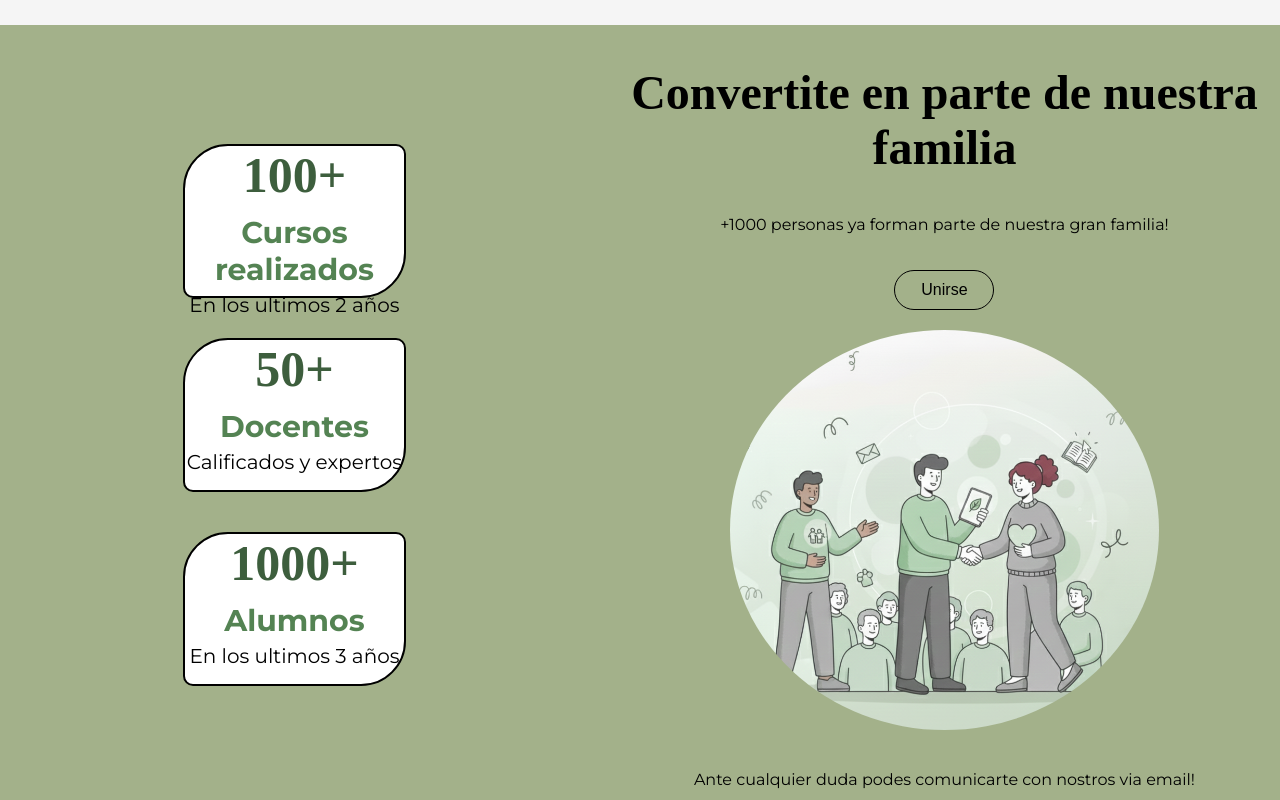
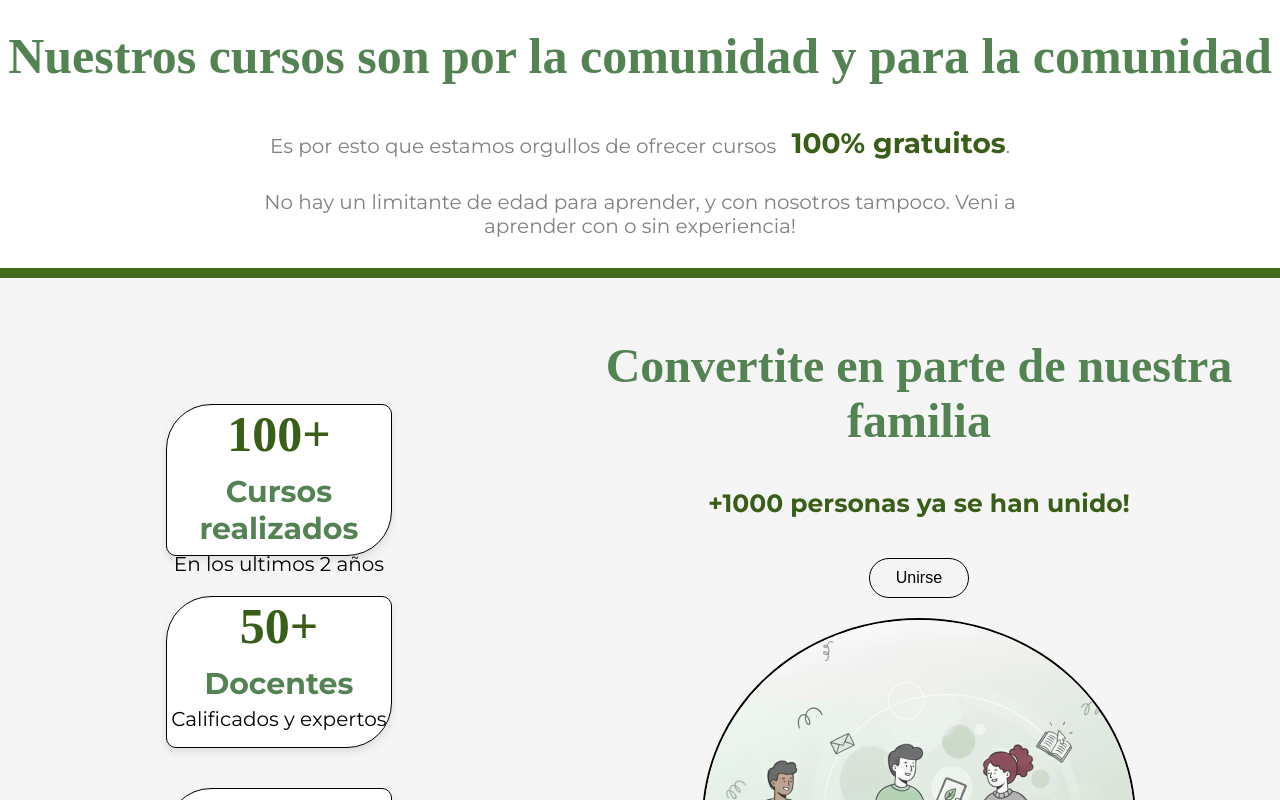
Before and after one commit to bautigr02/Frontend-Cursos, an Angular app: page / in a window 1280 px wide. Shown: the part 1660-2460 px from the top of the page. Built offline with nearby package versions, Linux system fonts and the light colour scheme.

Commit message:
Mod: Home v8-Para revision

```diff
--- a/src/app/home/home.component.html
+++ b/src/app/home/home.component.html
@@ -48,31 +48,37 @@
             </div>
         </div>
     </div>
-    <div class="estadisticas-generales">
+    <div class="info-importante">
+        <div class="titulo">
+            <h2>Nuestros cursos son por la comunidad y para la comunidad</h2>
+            <p>Es por esto que estamos orgullos de ofrecer cursos <span class="color-texto">100% gratuitos</span>.</p>
+            <p>No hay un limitante de edad para aprender, y con nosotros tampoco. Veni a aprender con o sin experiencia!</p>
+        </div>
+    </div>
+     <div class="estadisticas-generales">
         <div class="estadisticas">
             <div class="stat">
-                <h2>100+</h2>
+                <h2><span class = "color-change">100+</span></h2>
                 <h4>Cursos realizados</h4>
                 <p>En los ultimos 2 años</p>
             </div>
             <div class="stat">
-                <h2>50+</h2>
+                <h2><span class = "color-change">50+</span></h2>
                 <h4>Docentes</h4>
                 <p>Calificados y expertos</p>
             </div>
             <div class="stat">
-                <h2>1000+</h2>
+                <h2><span class = "color-change">1000+</span></h2>
                 <h4>Alumnos</h4>
                 <p>En los ultimos 3 años</p>
             </div>
         </div>
         <div class="estadisticas-texto">
             <h2>Convertite en parte de nuestra familia</h2>
-            <p>+1000 personas ya forman parte de nuestra gran familia!</p>
+            <h3><span class="color-change">+1000 personas ya se han unido!</span></h3>
             <button class="boton2" routerLink="/register">Unirse</button>
             <div class="estadisticas-texto-img">
                 <img src="/assets/Images/Foto-familia.png" alt="foto">
-                <p>Ante cualquier duda podes comunicarte con nostros via email!</p>
             </div>
 
         </div>
@@ -102,31 +108,6 @@
             </div>
         </div>
 
-        <div class="contenedor-2024">
-            <div class="contenedor-titulo-2024">
-                <h2>Nuestro 2024 fue de la siguiente manera...</h2>
-                <img src="/assets/Icons/Stats-logo.png" alt="foto-stats">
-                <!-- Cambiar png por uno de mejor calidad y tamaño -->
-            </div>
-            <div class="contenedor-info-2024">
-                    <div class="cuadrado">
-                        <h2>+500</h2>
-                        <p>Alumnos</p>
-                    </div>
-                    <div class="cuadrado">
-                        <h2>+20</h2>
-                        <p>Cursos</p>
-                    </div>
-                    <div class="cuadrado">
-                        <h2>+300</h2>
-                        <p>Horas realizadas</p>
-                    </div>
-                    <div class="cuadrado">
-                       <h2>+15</h2>
-                        <p>Docentes Trabajando</p>
-                    </div>
-            </div>
-        </div>
     <div class="contenedor-boton-unirse">
         <p> ¡Unite a nuestra comunidad y lleva tu aprendizaje al siguiente nivel!</p>
         <button class="boton" routerLink="/register">Unirse</button> <!-- Boton para Iniciar Sesion en la plataforma -->
--- a/src/app/home/home.component.scss
+++ b/src/app/home/home.component.scss
@@ -3,7 +3,7 @@ body {
     flex-direction: column;
     justify-content: center;
     align-items: center;
-    background-color: whitesmoke;
+    background-color: white;
     height: auto;
     margin: 0;
     padding: 2rem 0 ;
@@ -91,7 +91,8 @@ h1, h2 {
 }
 
 .boton:hover {
-    color: #a3b18a;
+    background-color: #ffffff;
+    color: #2d500f;
 }
 
 .boton2{
@@ -108,8 +109,8 @@ h1, h2 {
 }
 
 .boton2:hover {
-    color: white;
-    border: 1px solid white;
+    color: #548353;
+    border: 1px solid #548353;
 }
 
 .titulo h2 {
@@ -126,7 +127,7 @@ h1, h2 {
 .contenedor-grid-fotos {
     width: 100%;
     height: 600px;
-    background-color: whitesmoke;
+    background-color: white;
     display: grid;
     align-items: center;
     justify-items: center;
@@ -180,6 +181,18 @@ h1, h2 {
     margin: 0;
 }
 
+.info-importante {
+    width: 100%;
+    border: 10px solid #426B1F;
+}
+
+.info-importante p .color-texto {
+    margin-left: 10px;
+    font-weight: bold;
+    font-size: 28px;
+    animation: color-change 4s ease-in-out infinite alternate;
+}
+
 .estadisticas-generales{
     display: flex;
     flex-direction: row;
@@ -187,8 +200,7 @@ h1, h2 {
     align-items: center;
     width: 100%;
     height: auto;
-    background-color: #a3b18a;
-    margin: 50px;
+    background-color: whitesmoke;
 }
 
 .estadisticas{
@@ -198,15 +210,8 @@ h1, h2 {
     align-items: center;
     width: 50%;
     height: auto;
-    margin: 20px;
 }
 
-.estadisticas img{
-    width: 100px;
-    height: 100px;
-    object-fit: contain;
-    margin-bottom: 15px;
-}
 .stat {
     height: 150px;
     width: 40%;
@@ -214,13 +219,14 @@ h1, h2 {
     margin: 20px;
     text-align: center;
     border-radius: 45px 10px 45px 10px;
-    border: 2px solid black;
+    border: 1px solid black;
+    box-shadow: 0 4px 8px rgba(0, 0, 0, 0.1);
 }
 
 .stat h2 {
     font-size: 50px;
     margin: 0;
-    color: #3d5e3d;
+    animation: color-change 4s ease-in-out infinite alternate;
 }
 
 .stat h4 {
@@ -236,24 +242,26 @@ h1, h2 {
 }
 
 .estadisticas-texto {
-    margin-left: 20px;
+    padding: 20px;
     justify-content: center;
     text-align: center;
-
 }
 
 .estadisticas-texto h2{
+    color:#548353;
     font-size: 48px;
+}
+
+.estadisticas-texto h3{
+    font-size: 25px;
+    animation: color-change 4s ease-in-out infinite alternate;
+    margin-bottom: 20px;
 }
 .estadisticas-texto img{
     margin: 20px;
     border-radius: 50%;
     height: 400px;
-}
-.contenedor-info hr{
-    width: 75%;
-    margin: 0px;
-    border: 2px solid #588157;
+    border: 2px solid black;
 }
 .contenedor-info{
     display: flex;
@@ -262,7 +270,6 @@ h1, h2 {
     justify-content: center;
     align-items: center;
     width: 100%;
-    margin: 50px auto;
 }
 
 .contenedor-info .titulo h3 {
@@ -313,7 +320,7 @@ h1, h2 {
     flex-direction: row;
 }
 .seccion {
-    background-color: whitesmoke;
+    background-color: white;
     display: flex;
     flex-direction: column;
     align-items: center;
@@ -323,6 +330,8 @@ h1, h2 {
     padding: 10px;
     margin-bottom: 20px;
     border-radius: 20px;
+    box-shadow: 0 4px 8px rgba(0, 0, 0, 0.2);
+
 }
 
 .seccion img {
@@ -341,8 +350,7 @@ h1, h2 {
 }
 
 .seccion:hover{
-    transition: background-color 0.5s, color 0.5s, box-shadow 0.5s;
-    box-shadow: 0 4px 8px rgba(0, 0, 0, 0.2);
+    transition: background-color 0.5s, color 0.5s;
     background-color: #588157;
     color: white;
 }
@@ -373,73 +381,3 @@ h1, h2 {
     margin-bottom: 20px;
     color: white;
 }
-
-.contenedor-2024{
-    display: flex;
-    flex-direction: row;
-    background-image: url(/assets/Images/fondo-wave2.png);
-    background-size: cover;
-    background-repeat: no-repeat;
-    background-position: top;
-    width: 100%;
-
-}
-
-.contenedor-titulo-2024 h3{
-    display: flex;
-    flex-direction: column;
-    justify-content: center;
-    color: #588157;
-    font-size: 45px;
-    margin: 0px;
-    padding: 20px;
-}
-
-.contenedor-titulo-2024 img{
-    width: 500px;
-    height: 500px;
-    object-fit: cover;
-    margin-left: 20px;
-    border-radius: 8px;
-}
-
-.contenedor-info-2024{
-    display: grid;
-    grid-template-columns: 2fr 2fr;
-    width: 75%;
-    justify-content: center;
-    align-items: center;
-    margin: 50px auto;
-}
-
-.contenedor-info-2024 p{
-    color: black;
-    font-size: 25px;
-    text-align: center;
-    justify-content: center;
-    line-height: 1.5;
-    width: 45%;
-    margin-left: 20px;
-}
-
-.cuadrado {
-    display: flex;
-    flex-direction: column;
-    justify-content: center;
-    align-items: center;
-    border: #426B1F 2px solid;
-    width: 280px;
-    height: 280px;
-    color: #426B1F;
-    font-size: 25px;
-    margin: 10px 10px auto;
-    border-radius: 8px;
-    background-color: #a3b18a;
-}
-
-.cuadrado h2{
-    margin: 0px;
-}
-.cuadrado p {
-    margin: 0px;
-}
```
